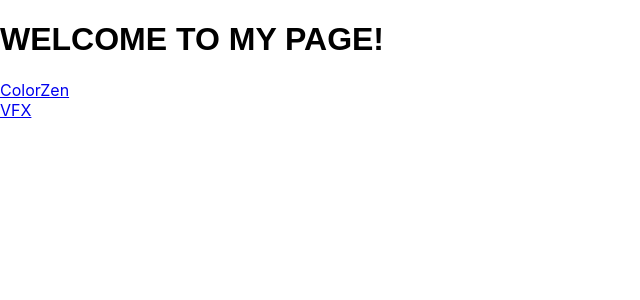
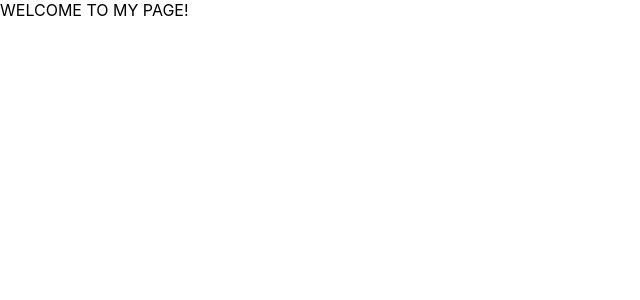
Before and after one commit to ilaria-longo/my-website, a React (Create React App) app: page / in a window 1280 px wide. Shown: the top 300 px of the page, without its empty margins (0-640 px from the left). Built offline with nearby package versions, Linux system fonts and the light colour scheme.

Commit message:
setting up

```diff
--- a/src/Pages/MainPage/MainPage.jsx
+++ b/src/Pages/MainPage/MainPage.jsx
@@ -24,12 +24,13 @@ const MainPage = () => {
   return (
     <div>
       <div>
-        <h1>WELCOME TO MY PAGE!</h1>
+        <Link className="welcom-page" to="/" />
+        WELCOME TO MY PAGE!
       </div>
-      <div>
+      {/* <div>
         <Link className="main-page" to="/"></Link>
-      </div>
-      <NavLink
+      </div> */}
+      {/* <NavLink
         className={`nav-link ${isLinkActive ? "nav-link--active" : ""}`}
         to="/"
       ></NavLink>
@@ -52,9 +53,9 @@ const MainPage = () => {
           to="/vfx"
         >
           VFX
-        </NavLink>
-      </div>
+        </NavLink> */}
     </div>
+    // </div>
   );
 };
 
```
Also changed, not shown: src/Pages/MenuPage/MenuPage.jsx (added), src/Pages/MenuPage/MenuPage.scss (added).
